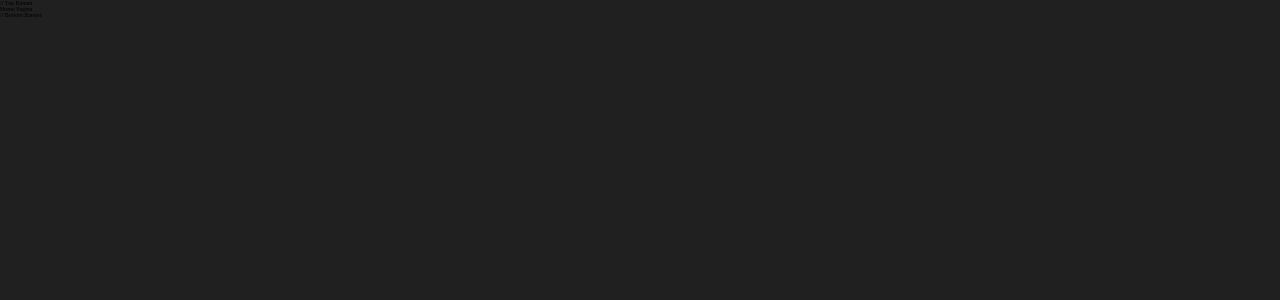
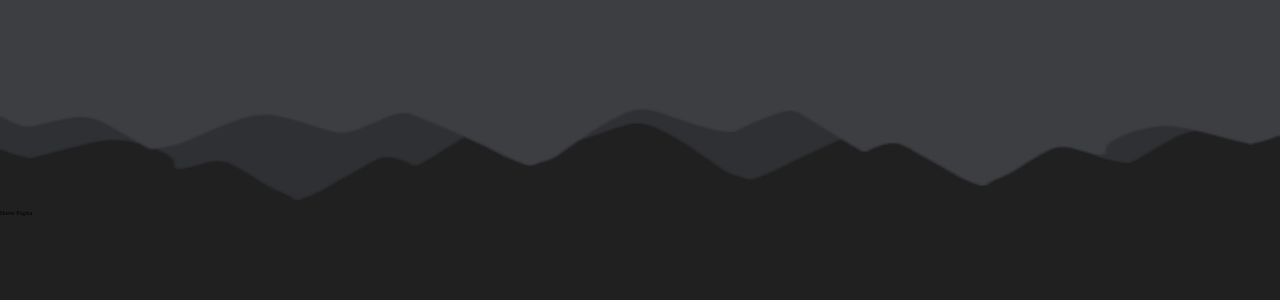
Before and after one commit to GeodeCompany/geode-cracker-react, a React (Create React App) app in the folder geode-cracker/: page / in a window 1280 px wide. Shown: the top 300 px of the page. Built offline with nearby package versions, Linux system fonts and the light colour scheme.

Commit message:
feat: add banners
- adds sticky banners on top and bottom of the page.
- changed the background-color from * to body in index.css

```diff
--- a/geode-cracker/src/App.js
+++ b/geode-cracker/src/App.js
@@ -1,6 +1,8 @@
 import logo from './logo.svg';
 import './App.css';
 
+import BannerTop from "./Banner/Banner-top";
+import BannerBottom from "./Banner/Banner-bottom";
 import Syntax from "./Syntax/Syntax"
 import Instellingen from "./Instellingen/Instellingen";
 
@@ -9,7 +11,7 @@ import { Routes, Route, BrowserRouter as Router} from  'react-router-dom';
 function App() {
   return (
     <Router>
-      // Top Banner
+      <BannerTop />
       <Routes>
         <Route path="/" >
           <Route index element={<h1>Home Pagina</h1>} />
@@ -18,7 +20,6 @@ function App() {
           <Route path="*" element={<h1>Fallback 404</h1>} />
         </Route>
       </Routes>
-      // Bottom Banner
     </Router>
   );
 }
--- /dev/null
+++ b/geode-cracker/src/Banner/Banner-bottom.js
@@ -0,0 +1,18 @@
+import React from 'react';
+import './Banner.css';
+
+import BannerImg from "./Images/BannerBottom.png";
+
+class BannerBottom extends React.Component{
+    render(){
+        return(
+          <section class="banner banner--bottom">
+            <figure class="banner__figure">
+              <img class="banner__figure__image" src={BannerImg} alt="Rocky banner on the bottom of the page" />
+            </figure>
+          </section>
+        )
+    }
+}
+
+export default BannerBottom;
--- /dev/null
+++ b/geode-cracker/src/Banner/Banner-top.js
@@ -0,0 +1,19 @@
+import React from 'react';
+import './Banner.css';
+
+import BannerImg from "./Images/BannerTop.png";
+
+
+class BannerTop extends React.Component{
+    render(){
+        return(
+          <section class="banner banner--top">
+            <figure class="banner__figure">
+              <img class="banner__figure__image" src={BannerImg} alt="Rocky banner on the top of the page" />
+            </figure>
+          </section>
+        )
+    }
+}
+
+export default BannerTop;
--- /dev/null
+++ b/geode-cracker/src/Banner/Banner.css
@@ -0,0 +1,25 @@
+.banner{
+  z-index: 2;
+  width: 100vw;
+  height: 20rem;
+}
+
+.banner--top {
+  position: sticky;
+  top: 0;
+  margin-bottom: 1rem;
+}
+
+.banner--bottom {
+  bottom: 0;
+}
+
+.banner__figure {
+  width: 100%;
+  height: 100%;
+}
+
+.banner__figure__image {
+  width: 100%;
+  height: 100%;
+}
--- a/geode-cracker/src/index.css
+++ b/geode-cracker/src/index.css
@@ -15,7 +15,6 @@
   font-size: 62.5%;
   font-family: 'Akkurat';
   src: local('Akkurat'), url(./fonts/Akkurat.ttf), format('truetype');
-  background-color: var(--background-color);
 }
 
 *, *::before, *::after {
@@ -26,3 +25,7 @@
   list-style: none;
   box-sizing: border-box;
 }
+
+body {
+  background-color: var(--background-color);
+}
```
Also changed, not shown: geode-cracker/src/Banner/Images/BannerBottom.png (added), geode-cracker/src/Banner/Images/BannerTop.png (added).
